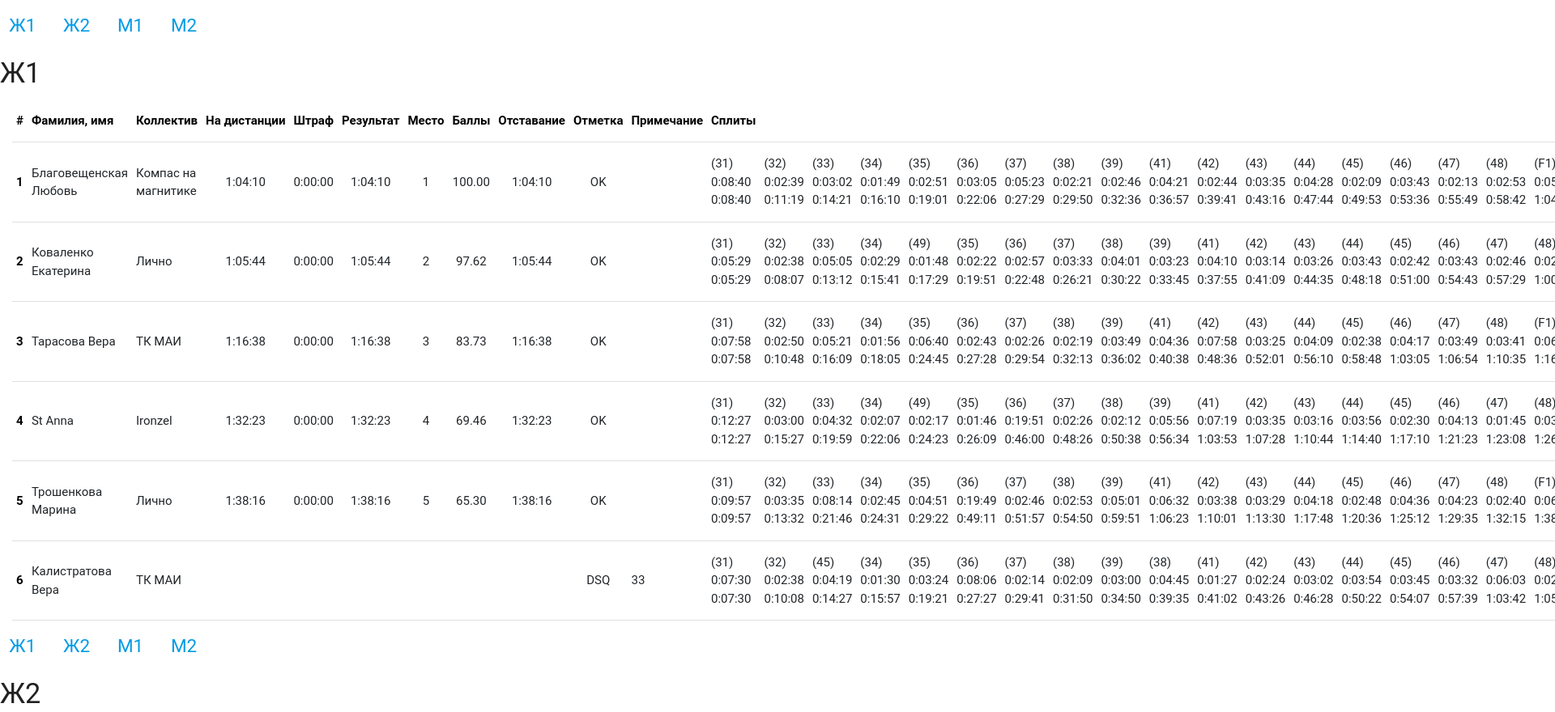
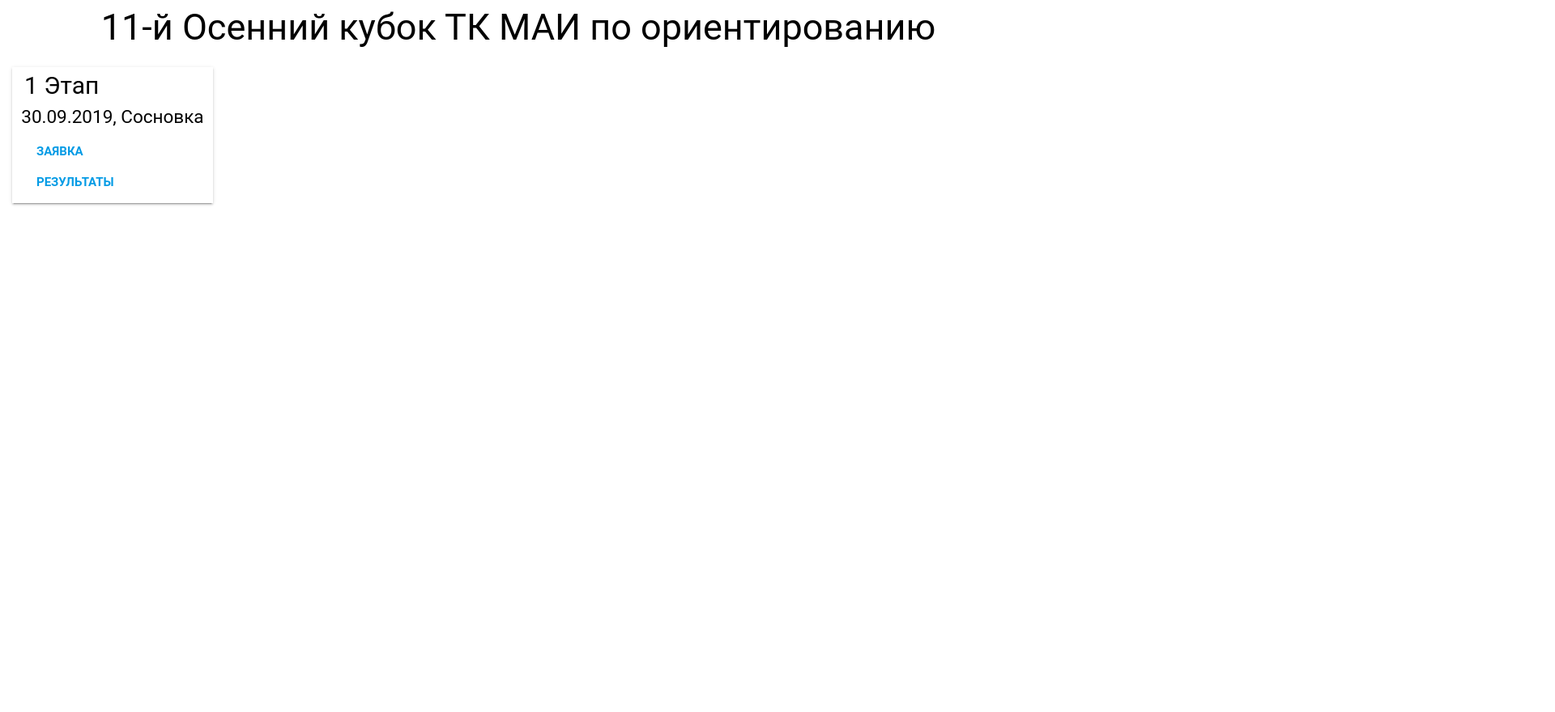
Before and after one commit to Nak3r/orient, a plain HTML site: page index.html in a window 1280 px wide. Shown: the top 880 px of the page at 81% size, 1920 px wide, since content can reach past the window. After the commit the page ends 800 px from the top, so only its background shows below. Drawn offline with Linux system fonts and the light colour scheme.

Commit message:
Add main page

```diff
--- /dev/null
+++ b/1/index.html
@@ -0,0 +1,14 @@
+<!DOCTYPE html>
+<html>
+<head>
+	<meta charset="utf-8">
+	<meta http-equiv="X-UA-Compatible" content="IE=edge">
+	<title></title>
+	<script src="../js/main.js?v=2" type="text/javascript" charset="utf-8"></script>
+	<script src="../js/data.js?v=1" type="text/javascript" charset="utf-8"></script>
+	<link rel="stylesheet" href="../css/materialize.min.css">
+	<link rel="stylesheet" href="../css/main.min.css">
+</head>
+<body>
+</body>
+</html>
--- a/css/main.css
+++ b/css/main.css
@@ -1,4 +1,11 @@
 
+table {
+	background-color: rgba(0, 0, 0, 0);
+}
+
+html {
+	color: #757575 !important;
+}
 
 .name {
 	width: 7%;
@@ -66,6 +73,60 @@
 	background-color: rgba(0, 0, 0, 0.04);
 }
 
-table {
-	background-color: rgba(0, 0, 0, 0);
+
+
+.header {
+	font-size:  3em;
+	text-align: center;
+	color: #000;
 }
+
+.container {
+	float: left;
+}
+.stage {
+	display: inline-block;
+	margin-top: 1em;
+	margin-left: 1em;
+	margin-right: 1em;
+	margin-bottom: 1em;
+	padding: 0;
+
+	color:  #000;
+	border-color: black;
+	box-shadow: 0 2px 2px 0 rgba(0,0,0,.14), 0 3px 1px -2px rgba(0,0,0,.2), 0 1px 5px 0 rgba(0,0,0,.12);
+	background-color: #fff !important;
+}
+
+.stage__link {
+	text-align: left;
+	text-transform: uppercase;
+	padding: 1em;
+	margin: 0em;
+	font-weight: 600;
+}
+
+.stage__data {
+	margin:  1em;
+
+}
+.stage__name {
+	margin-bottom: 0;
+	margin-top: 0;
+	padding-left: 0.5em;
+	padding-right: 0.5em;
+	font-size: 2em;
+}
+
+.stage__description {
+	margin-bottom: 0;
+	margin-top: 0;
+	font-size: 1.5em;
+	padding-left: 0.5em;
+	padding-right: 0.5em;
+
+}
+
+.stage__link:hover {
+	background-color: #eeeeee;
+}
--- a/index.html
+++ b/index.html
@@ -4,11 +4,22 @@
 	<meta charset="utf-8">
 	<meta http-equiv="X-UA-Compatible" content="IE=edge">
 	<title></title>
-	<script src="js/main.js?v=2" type="text/javascript" charset="utf-8"></script>
 	<link rel="stylesheet" href="css/materialize.min.css">
 	<link rel="stylesheet" href="css/main.min.css">
 </head>
 <body>
-
+	<div class="header">11-й Осенний кубок ТК МАИ по ориентированию</div>
+	<div class="container">
+		<div class="stage">
+			<p class="stage__name">1 Этап</p>
+			<p class="stage__description">30.09.2019, Сосновка</p>
+			<div class="stage__data">
+				<a class="stage__link" href="1/index.html">Заявка</a>
+			</div>
+			<div class="stage__data">
+				<a class="stage__link" href="1/index.html">Результаты</a>
+			</div>
+		</div>
+	</div>
 </body>
 </html>
--- /dev/null
+++ b/js/data.js
@@ -0,0 +1,2 @@
+var currentLocation = window.location.href.split("index.html")[0]+"data.json";
+parseData(currentLocation);
--- a/js/main.js
+++ b/js/main.js
@@ -1,6 +1,6 @@
 
-/*fetch("http://localhost:8000/data.json")*/
-fetch("https://nak3r.github.io/orient/data.json")
+function parseData(url) {
+fetch(url)
 .then(response => response.json())
 .then(function(data){
 	var dataFields = ["name", "team", "finish", "penalty", "total", "place","points","time_from_first", "valid", "desc"];
@@ -8,6 +8,11 @@ fetch("https://nak3r.github.io/orient/data.json")
 	description = data["description"];
 	protocols =  data["data"];
 	var body = document.getElementsByTagName("body")[0];
+	var descriptionText = document.createElement("h4");
+	descriptionText.innerHTML = description;
+	descriptionText.classList.add("header");
+	body.appendChild(descriptionText);
+
 	for (var group in protocols) {
 
 		//Create anchor to group
@@ -74,3 +79,4 @@ fetch("https://nak3r.github.io/orient/data.json")
 		}
 	}
 });
+}
```
Also changed, not shown: 1/data.json (renamed from data.json), css/main.min.css.
